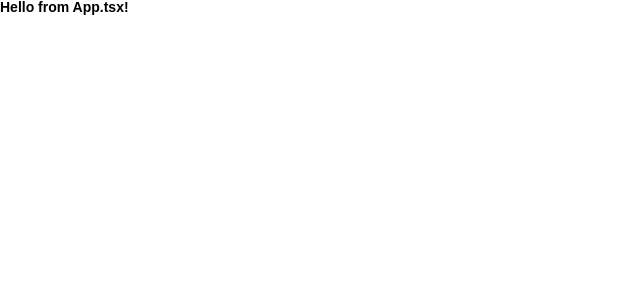
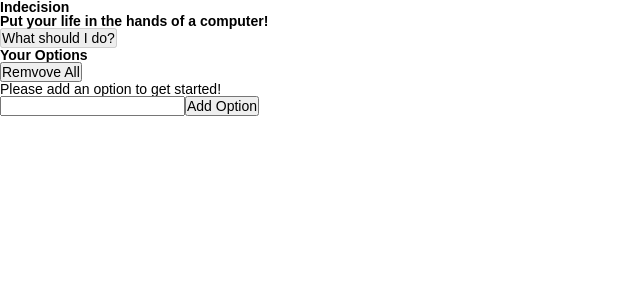
Before and after one commit to andrews1022/indecision, a React (Create React App) app: page / in a window 1280 px wide. Shown: the top 300 px of the page, without its empty margins (0-640 px from the left). Built offline with nearby package versions, Linux system fonts and the light colour scheme.

Commit message:
added all functionality

```diff
--- a/package.json
+++ b/package.json
@@ -10,10 +10,12 @@
 		"@types/node": "^16.11.24",
 		"@types/react": "^17.0.39",
 		"@types/react-dom": "^17.0.11",
+		"@types/react-modal": "^3.13.1",
 		"@types/styled-components": "^5.1.22",
 		"netlify-cli": "^9.4.0",
 		"react": "^17.0.2",
 		"react-dom": "^17.0.2",
+		"react-modal": "^3.14.4",
 		"react-scripts": "5.0.0",
 		"styled-components": "^5.3.3",
 		"typescript": "^4.5.5",
--- a/src/components/Action/index.tsx
+++ b/src/components/Action/index.tsx
@@ -1,13 +1,17 @@
 import React from 'react';
 
-type Props = {};
-
-const Action = (props: Props) => {
-	return (
-		<div>
-			<h2>Action Component</h2>
-		</div>
-	);
+// props
+type ActionProps = {
+	hasOptions: boolean;
+	pickOption: () => void;
 };
 
+const Action = ({ hasOptions, pickOption }: ActionProps) => (
+	<div>
+		<button className='big-button' disabled={!hasOptions} onClick={pickOption} type='button'>
+			What should I do?
+		</button>
+	</div>
+);
+
 export default Action;
--- a/src/components/AddOption/index.tsx
+++ b/src/components/AddOption/index.tsx
@@ -1,13 +1,24 @@
-import React from 'react';
+import React, { type FormEvent } from 'react';
 
-type Props = {};
-
-const AddOption = (props: Props) => {
-	return (
-		<div>
-			<h2>AddOption Component</h2>
-		</div>
-	);
+// props
+type AddOptionProps = {
+	// eslint-disable-next-line no-unused-vars
+	addOption: (event: FormEvent<HTMLFormElement>) => false | void;
+	error: string;
 };
 
+const AddOption = ({ addOption, error }: AddOptionProps) => (
+	<div className='add-option'>
+		{error ? <p className='add-option__error'>{error}</p> : null}
+
+		<form className='add-option__form' onSubmit={addOption}>
+			<input className='add-option__input' type='text' name='option' />
+
+			<button className='add-option__button button' type='submit'>
+				Add Option
+			</button>
+		</form>
+	</div>
+);
+
 export default AddOption;
--- a/src/components/App/index.tsx
+++ b/src/components/App/index.tsx
@@ -1,9 +1,133 @@
-import React from 'react';
+import React, { type FormEvent, useEffect, useState } from 'react';
 
-const App = () => (
-	<div>
-		<h1>Hello from App.tsx!</h1>
-	</div>
-);
+// components
+import Action from '../Action';
+import AddOption from '../AddOption';
+import Header from '../Header';
+import OptionModal from '../OptionModal';
+import Options from '../Options';
+
+// custom hooks
+import usePrevious from '../../hooks/usePrevious';
+
+// state type
+type State = {
+	error: string;
+	options: string[];
+	selectedOption: string;
+};
+
+const App = () => {
+	// state
+	const initialState = {
+		error: '',
+		options: [],
+		selectedOption: ''
+	};
+
+	const [state, setState] = useState<State>(initialState);
+
+	// equivalent of componentDidMount
+	useEffect(() => {
+		// get localStorage data
+		const localStorageData = localStorage.getItem('options');
+
+		if (localStorageData) {
+			setState({ ...state, options: JSON.parse(localStorageData) });
+		}
+	}, []);
+
+	// equivalent of componentDidUpdate
+	const previousValue = usePrevious(state.options.length);
+
+	useEffect(() => {
+		// check to see if the options array length actually changes
+		if (previousValue !== state.options.length) {
+			// convert our options array to string data for local storage and set it
+			localStorage.setItem('options', JSON.stringify(state.options));
+		}
+	}, [state.options]);
+
+	// pick a random option
+	const pickOption = () => {
+		const randomIndex = Math.floor(Math.random() * state.options.length);
+		const randomOption = state.options[randomIndex];
+
+		setState({ ...state, selectedOption: randomOption });
+	};
+
+	// delete a single option
+	const deleteOption = (optionToRemove: string) => {
+		setState((prevState) => ({
+			...state,
+			options: prevState.options.filter((option) => optionToRemove !== option)
+		}));
+	};
+
+	// delete all options
+	const deleteOptions = () => {
+		setState({ ...state, options: [] });
+	};
+
+	const addOption = (event: FormEvent<HTMLFormElement>) => {
+		event.preventDefault();
+
+		const formElements = Array.from((event.target as HTMLFormElement).elements);
+		const input = formElements[0] as HTMLInputElement;
+		const inputValue = input.value;
+
+		// check if falsy value
+		if (!inputValue) {
+			setState({ ...state, error: 'Enter a valid value' });
+			return false;
+		}
+
+		// check for duplicate
+		if (state.options.indexOf(inputValue) > -1) {
+			setState({ ...state, error: 'This option already exists' });
+			return false;
+		}
+
+		// clear the input
+		input.value = '';
+
+		// otherwise, add to options array
+		return setState((prevState) => ({
+			...state,
+			error: '',
+			options: prevState.options.concat(inputValue)
+		}));
+	};
+
+	// reset modal state (to allow it to be closed)
+	const clearSelectedOption = () => {
+		setState({ ...state, selectedOption: '' });
+	};
+
+	return (
+		<div>
+			<Header subtitle='Put your life in the hands of a computer!' title='Indecision' />
+
+			<div className='container'>
+				<Action hasOptions={state.options.length > 0} pickOption={pickOption} />
+
+				<div className='widget'>
+					<Options
+						deleteOption={deleteOption}
+						deleteOptions={deleteOptions}
+						options={state.options}
+					/>
+
+					<AddOption addOption={addOption} error={state.error} />
+				</div>
+			</div>
+
+			<OptionModal
+				clearSelectedOption={clearSelectedOption}
+				selectedOption={state.selectedOption}
+			/>
+		</div>
+	);
+};
 
 export default App;
--- a/src/components/Header/index.tsx
+++ b/src/components/Header/index.tsx
@@ -1,13 +1,18 @@
 import React from 'react';
 
-type Props = {};
-
-const Header = (props: Props) => {
-	return (
-		<div>
-			<h2>Header Component</h2>
-		</div>
-	);
+// props
+type HeaderProps = {
+	subtitle?: string;
+	title: string;
 };
 
+const Header = ({ subtitle, title }: HeaderProps) => (
+	<header className='header'>
+		<div className='container'>
+			<h1 className='header__title'>{title}</h1>
+			{subtitle ? <h2 className='header__subtitle'>{subtitle}</h2> : null}
+		</div>
+	</header>
+);
+
 export default Header;
--- a/src/components/Option/index.tsx
+++ b/src/components/Option/index.tsx
@@ -1,13 +1,23 @@
 import React from 'react';
 
-type Props = {};
-
-const Option = (props: Props) => {
-	return (
-		<div>
-			<h2>Option Component</h2>
-		</div>
-	);
+// props
+type OptionProps = {
+	count: any;
+	// eslint-disable-next-line no-unused-vars
+	deleteOption: (optionToRemove: any) => void;
+	optionText: any;
 };
 
+const Option = ({ count, deleteOption, optionText }: OptionProps) => (
+	<li className='option__item'>
+		<p className='option__text'>
+			{count}. {optionText}
+		</p>
+
+		<button className='button button--link' onClick={() => deleteOption(optionText)} type='button'>
+			Remove
+		</button>
+	</li>
+);
+
 export default Option;
--- a/src/components/OptionModal/index.tsx
+++ b/src/components/OptionModal/index.tsx
@@ -1,12 +1,34 @@
-import React from 'react';
+import React, { useEffect } from 'react';
+import Modal from 'react-modal';
 
-type Props = {};
+// props
+type OptionModalProps = {
+	clearSelectedOption: () => void;
+	selectedOption: string;
+};
 
-const OptionModal = (props: Props) => {
+const OptionModal = ({ clearSelectedOption, selectedOption }: OptionModalProps) => {
+	// this is recommended as per react-modal docs
+	useEffect(() => {
+		Modal.setAppElement('body');
+	}, []);
+
 	return (
-		<div>
-			<h2>OptionModal Component</h2>
-		</div>
+		<Modal
+			className='modal'
+			closeTimeoutMS={200}
+			contentLabel='Selected Option'
+			isOpen={!!selectedOption}
+			onRequestClose={clearSelectedOption}
+		>
+			<h3 className='modal__title'>Selected Option</h3>
+
+			{selectedOption ? <p className='modal__text'>{selectedOption}</p> : null}
+
+			<button className='modal__button button' onClick={clearSelectedOption} type='button'>
+				Close
+			</button>
+		</Modal>
 	);
 };
 
--- a/src/components/Options/index.tsx
+++ b/src/components/Options/index.tsx
@@ -1,13 +1,36 @@
 import React from 'react';
 
-type Props = {};
+// components
+import Option from '../Option';
 
-const Options = (props: Props) => {
-	return (
-		<div>
-			<h2>Options Component</h2>
-		</div>
-	);
+// props
+type OptionsProps = {
+	// eslint-disable-next-line no-unused-vars
+	deleteOption: (optionToRemove: any) => void;
+	deleteOptions: () => void;
+	options: any[];
 };
 
+const Options = ({ deleteOption, deleteOptions, options }: OptionsProps) => (
+	<div className='widget__inner'>
+		<div className='widget__header'>
+			<h3 className='widget__title'>Your Options</h3>
+			<button className='button button--link' onClick={deleteOptions} type='button'>
+				Remvove All
+			</button>
+		</div>
+
+		{options.length === 0 && (
+			<p className='widget__message'>Please add an option to get started!</p>
+		)}
+
+		<ul className='option'>
+			{options.map((option, index) => (
+				// pass down deleteOption prop one more time!
+				<Option key={option} count={index + 1} deleteOption={deleteOption} optionText={option} />
+			))}
+		</ul>
+	</div>
+);
+
 export default Options;
--- /dev/null
+++ b/src/hooks/usePrevious.ts
@@ -0,0 +1,17 @@
+// this is hook to used in part with useEffect 'componentDidUpdate' in app.tsx
+// we use it to reference the previous state value...
+// ...because we don't get access to prevState as a function parameter in componentDidUpdate
+
+import { useRef, useEffect, type MutableRefObject } from 'react';
+
+const usePrevious = <T>(value: T): MutableRefObject<T | undefined>['current'] => {
+	const ref = useRef<T>();
+
+	useEffect(() => {
+		ref.current = value;
+	}, [value]);
+
+	return ref.current;
+};
+
+export default usePrevious;
```
Also changed, not shown: 2 other files (tests, documents, lock files or other folders).
